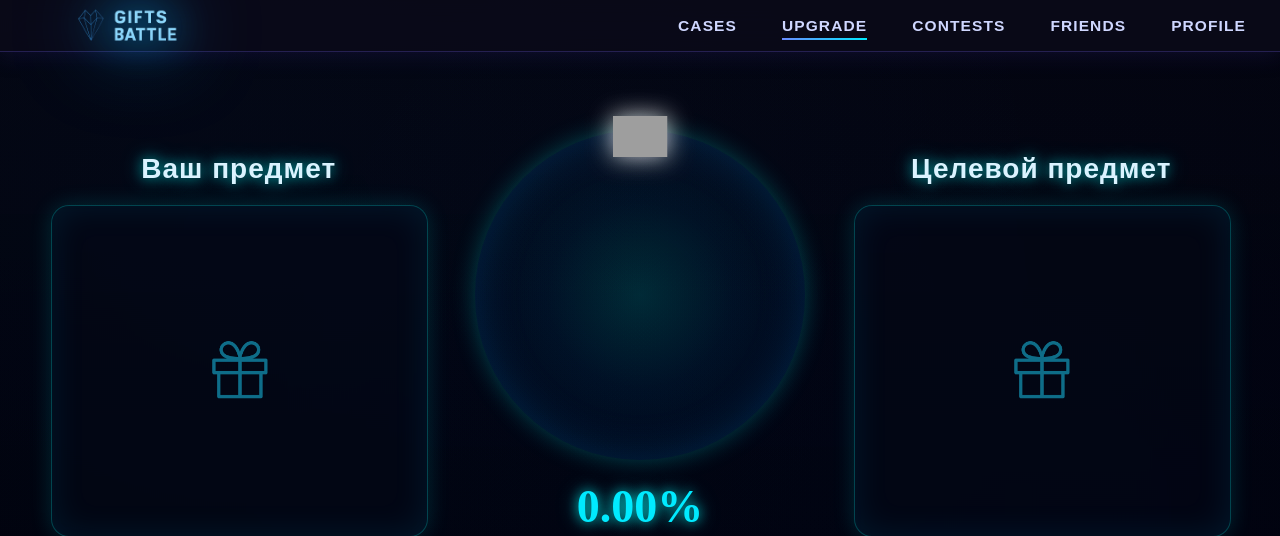
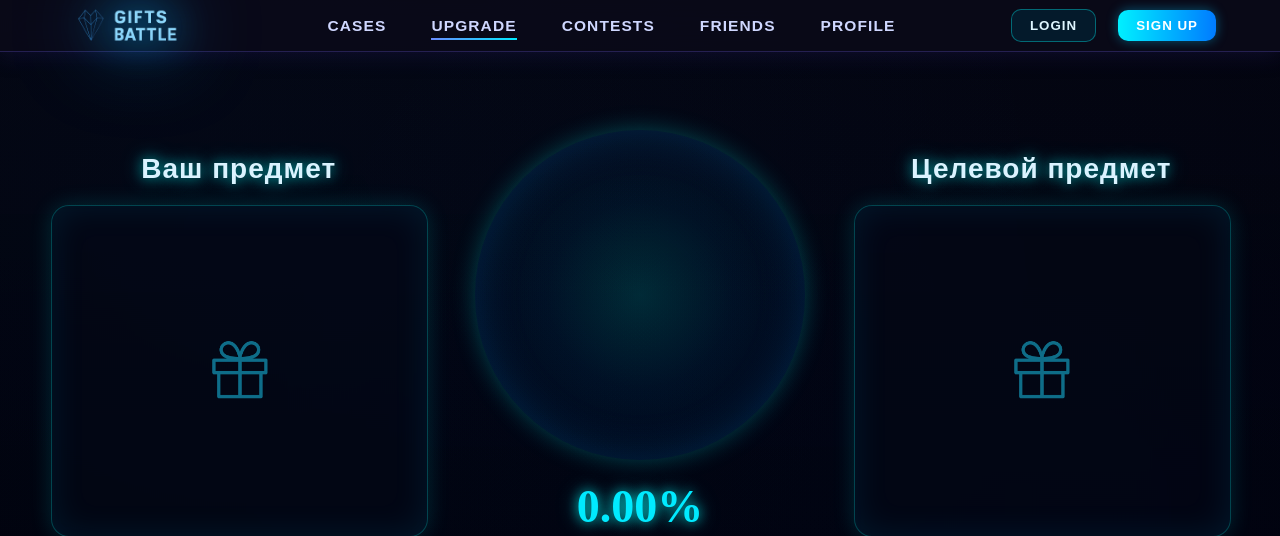
Before and after one commit to Quryr/upgraded-eureka, a Flask app: page /upgrade in a window 1280 px wide. Shown: the top 536 px of the page. Run offline with Flask 3, Linux system fonts and the light colour scheme; grey boxes are pictures that could not be loaded.

Commit message:
Update upgrade.html

```diff
--- a/templates/upgrade.html
+++ b/templates/upgrade.html
@@ -25,15 +25,14 @@
         <a href="/profile" class="nav-link">PROFILE</a>
     </nav>
 
-    <div class="nav-right hidden" id="nav-auth">
+    <div class="nav-right" id="nav-auth">
         <button class="auth-btn" id="login-btn">LOGIN</button>
         <button class="auth-btn primary" id="signup-btn">SIGN UP</button>
     </div>
 
     <div class="nav-right hidden" id="nav-profile">
         <div class="profile-box">
-            <img src="/static/assets/icons/profile.png" class="profile-avatar">
-
+            <img src="/static/assets/icons/profile.png" class="profile-avatar-small">
             <span id="profile-username"></span>
 
             <div class="profile-balance">
@@ -63,18 +62,17 @@
             </div>
         </div>
 
-        <!-- инвентарь -->
         <div class="upgrade-inventory" id="upgrade-inventory"></div>
     </div>
 
 
 
-    <!-- ========== CENTER: WHEEL + CHANCE ========== -->
+    <!-- ========== CENTER: WHEEL ========== -->
     <div class="upgrade-center">
 
         <div class="wheel-container">
             <canvas id="upgrade-wheel" width="300" height="300"></canvas>
-            <img class="wheel-arrow" src="/static/assets/icons/wheel-arrow.png">
+            <div class="wheel-arrow"></div>
         </div>
 
         <div class="chance-display">
@@ -87,6 +85,7 @@
             <button class="chance-btn" data-mult="2">x2</button>
             <button class="chance-btn" data-mult="5">x5</button>
             <button class="chance-btn" data-mult="10">x10</button>
+
             <button class="chance-btn" data-set="30">30%</button>
             <button class="chance-btn" data-set="50">50%</button>
             <button class="chance-btn" data-set="75">75%</button>
@@ -112,6 +111,8 @@
 
 </div>
 
+<script src="/static/data.js" defer></script>
+<script src="/static/script.js" defer></script>
 <script src="/static/auth.js" defer></script>
 <script src="/static/upgrade.js" defer></script>
 
```
